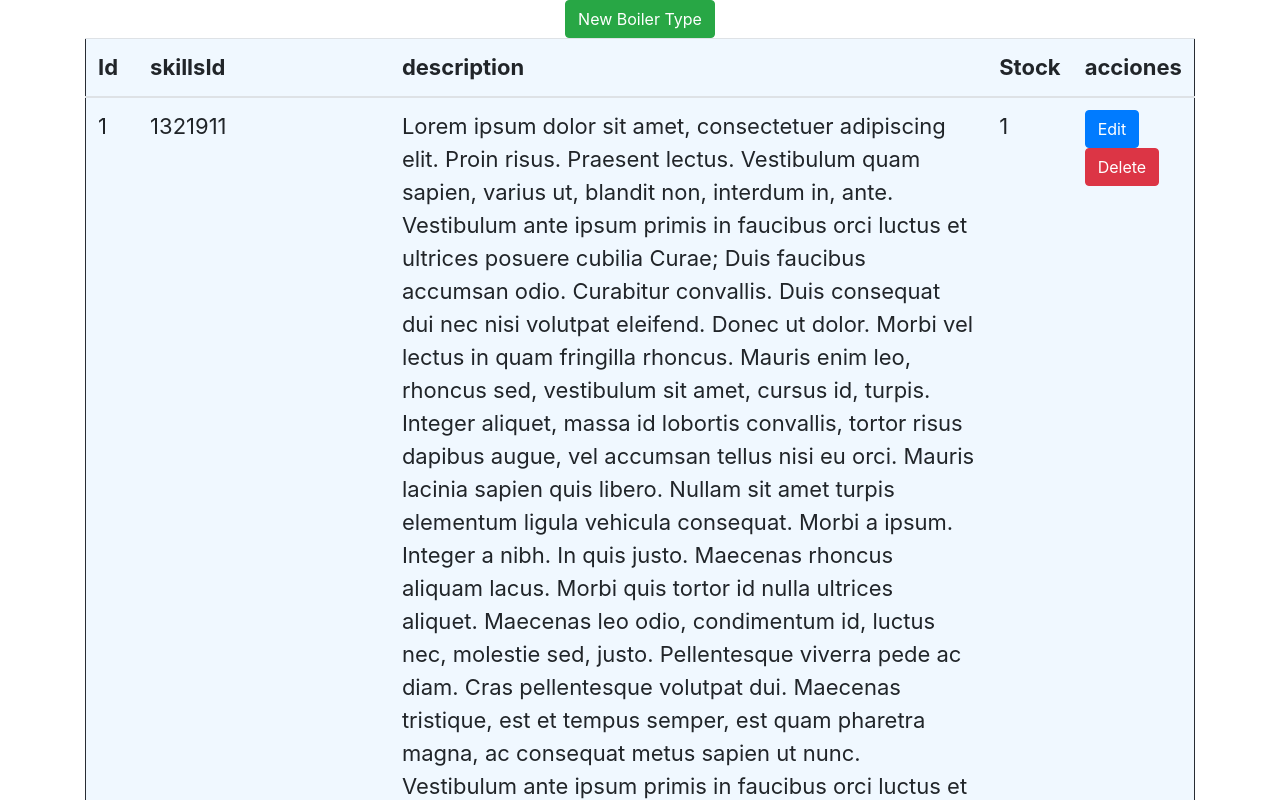
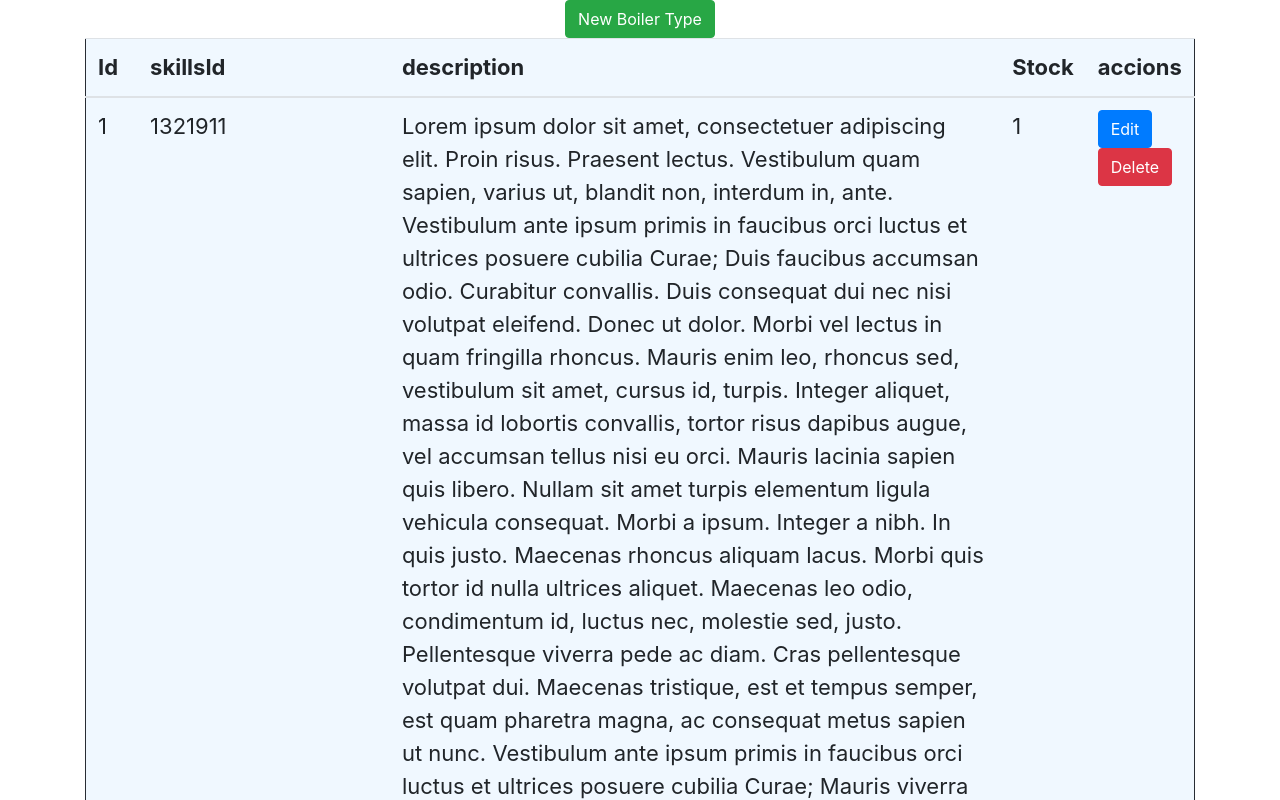
Before and after one commit to EvangelinaEG/rr-caldar-react, a React (Create React App) app: page / in a window 1280 px wide. Shown: the top 800 px of the page. Built offline with nearby package versions, Linux system fonts and the light colour scheme.

Commit message:
change titles

```diff
--- a/src/components/listBoilerTypes/ListBoilerTypes.js
+++ b/src/components/listBoilerTypes/ListBoilerTypes.js
@@ -13,7 +13,7 @@ class ListBoilerTypes extends Component{
                     <th>skillsId</th>
                     <th>description</th>
                     <th>Stock</th>
-                    <th>acciones</th>
+                    <th>accions</th>
                     </tr>
                 </thead>
                 <tbody>
```
